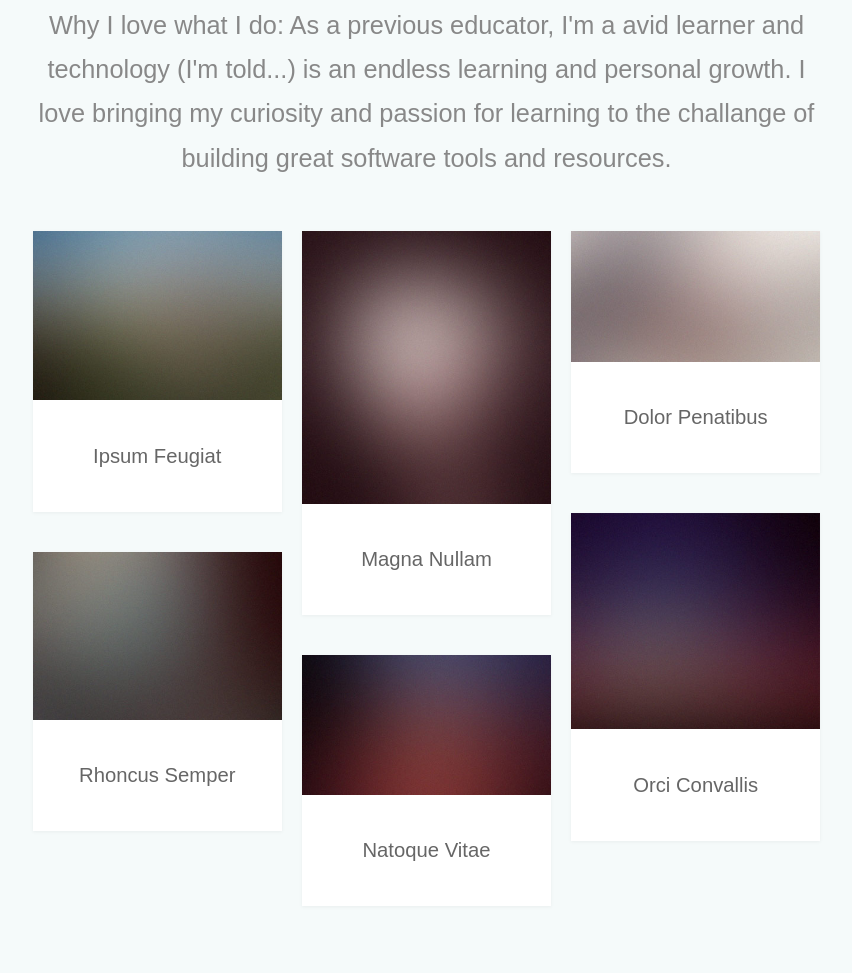
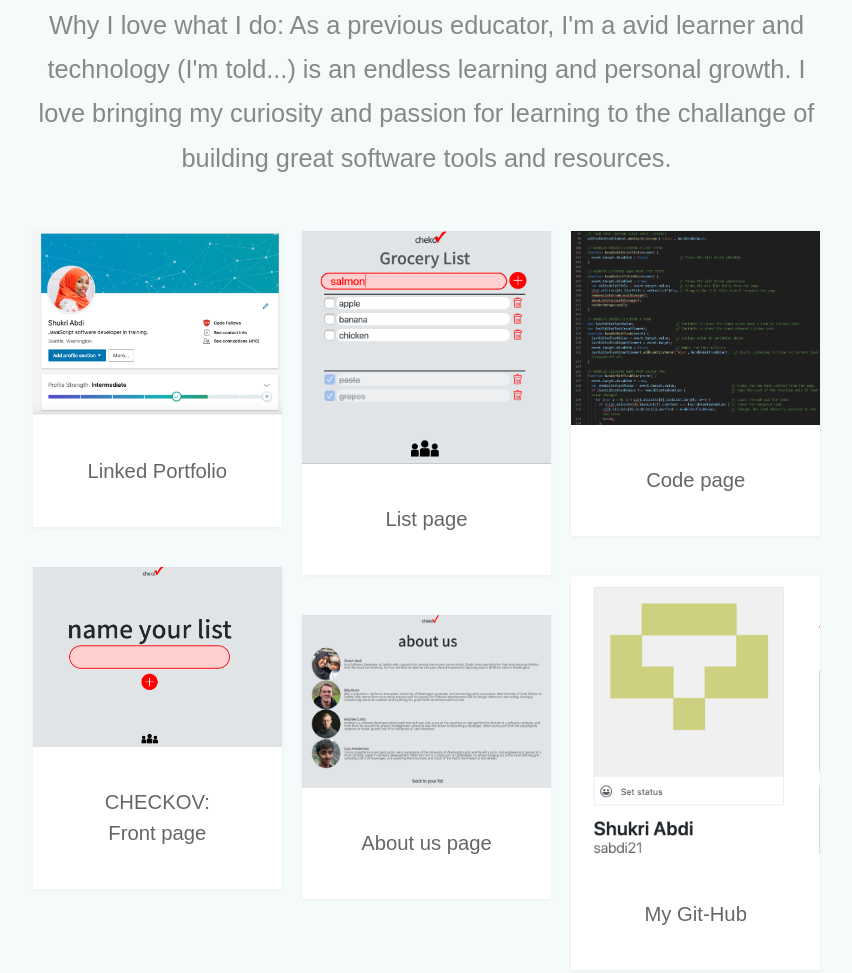
Before and after one commit to sabdi21/Portfolio, a website: page public/index.html in a window 1280 px wide. Shown: the part 1489-2462 px from the top of the page, without its empty margins (401-1253 px from the left). Drawn offline with Linux system fonts and the light colour scheme; files whose address does not match are found by name; a web font is replaced by a local one.

Commit message:
finished for now

```diff
--- a/public/assets/css/main.css
+++ b/public/assets/css/main.css
@@ -182,7 +182,7 @@
 		padding: 4em 0;
 		box-shadow: inset 0 1px 0 0 rgba(0, 0, 0, 0.05), inset 0 0.1em 0.1em 0 rgba(0, 0, 0, 0.025);
 		text-align: center;
-		background-image: url("images/overlay.png");
+		background-image: url("background.jpg");
 	}
 
 		#main > section.dark {
--- a/public/index.html
+++ b/public/index.html
@@ -63,8 +63,8 @@
 						<div class="container">
 
 							<header>
-								<h2 class="alt">Hi! I'm <strong>Shukri Abdi!</strong>I'm a junior software developer. My focus is web development, JavaScript, and Python<br />
-								I've been working as a educator for the last five years with emphasis in teaching STEM.
+								<h2 class="alt">Hi! My name is <strong>Shukri Abdi!</strong> <br>I'm a junior software developer. My focus is web development, JavaScript, and Python<br />
+								I've been working as an educator for the last five years with emphasis in teaching STEM.
 									<!-- <a href="http://html5up.net">HTML5 UP</a>.</h2> -->
 
 							</header>
@@ -89,43 +89,43 @@
 							<div class="row">
 								<div class="col-4 col-12-mobile">
 									<article class="item">
-										<a href="#" class="image fit"><img src="assets/images/pic02.jpg" alt="" /></a>
+										<a href="https://www.linkedin.com/in/shukri-abdi-m-ed-110406ab/" class="image fit"><img src="assets/images/Screen Shot 2019-05-12 at 12.34.45 PM.png" alt="linkedIn profile" /></a>
 										<header>
-											<h3>Ipsum Feugiat</h3>
+											<h3>Linked Portfolio</h3>
 										</header>
 									</article>
 									<article class="item">
-										<a href="#" class="image fit"><img src="assets/images/pic03.jpg" alt="" /></a>
+										<a href="https://abc-s.github.io/201-final-project/lists.html" class="image fit"><img src="assets/images/Screen Shot 2019-05-12 at 8.12.07 PM.png" alt="201 final project" /></a>
 										<header>
-											<h3>Rhoncus Semper</h3>
+											<h3>CHECKOV: <br>Front page</h3>
 										</header>
 									</article>
 								</div>
 								<div class="col-4 col-12-mobile">
 									<article class="item">
-										<a href="#" class="image fit"><img src="assets/images/pic04.jpg" alt="" /></a>
+										<a href="https://abc-s.github.io/201-final-project/lists.html" class="image fit"><img src="assets/images/Screen Shot 2019-05-12 at 8.13.36 PM.png" alt="to-do list page" /></a>
 										<header>
-											<h3>Magna Nullam</h3>
+											<h3>List page</h3>
 										</header>
 									</article>
 									<article class="item">
-										<a href="#" class="image fit"><img src="assets/images/pic05.jpg" alt="" /></a>
+										<a href="https://abc-s.github.io/201-final-project/lists.html" class="image fit"><img src="assets/images/chekov-about-us.png" alt="about us page" /></a>
 										<header>
-											<h3>Natoque Vitae</h3>
+											<h3>About us page</h3>
 										</header>
 									</article>
 								</div>
 								<div class="col-4 col-12-mobile">
 									<article class="item">
-										<a href="#" class="image fit"><img src="assets/images/pic06.jpg" alt="" /></a>
+										<a href="https://github.com/abc-s/201-final-project" class="image fit"><img src="assets/images/chekov-code.png" alt="Code Page" /></a>
 										<header>
-											<h3>Dolor Penatibus</h3>
+											<h3>Code page</h3>
 										</header>
 									</article>
 									<article class="item">
-										<a href="#" class="image fit"><img src="assets/images/pic07.jpg" alt="" /></a>
+										<a href="https://github.com/sabdi21" class="image fit"><img src="assets/images/Screen Shot 2019-05-13 at 9.52.04 AM.png" alt="git-hub" /></a>
 										<header>
-											<h3>Orci Convallis</h3>
+											<h3>My Git-Hub</h3>
 										</header>
 									</article>
 								</div>
@@ -144,12 +144,7 @@
 
 							<a href="#" class="image featured"><img src="images/pic08.jpg" alt="" /></a>
 
-							<p>Tincidunt eu elit diam magnis pretium accumsan etiam id urna. Ridiculus
-							ultricies curae quis et rhoncus velit. Lobortis elementum aliquet nec vitae
-							laoreet eget cubilia quam non etiam odio tincidunt montes. Elementum sem
-							parturient nulla quam placerat viverra mauris non cum elit tempus ullamcorper
-							dolor. Libero rutrum ut lacinia donec curae mus vel quisque sociis nec
-							ornare iaculis.</p>
+							<p>Fun facts about me: I'm the third youngest out of 11. My son (sometimes known as my heart) turns two at the end of August. I'm a huge Jane Austin fan. I love all kinds of music and food... which is why I can never make a choice haha. Last but not least, I can go hours talking about GoT. So please, tread carfully when choosing that topic. To learn a little more about me, click on the links above to checkout my profiles and projects.</p>
 
 						</div>
 					</section>
```
Also changed, not shown: public/assets/images/Screen Shot 2019-05-13 at 9.52.04 AM.png (added), 2 other files.
